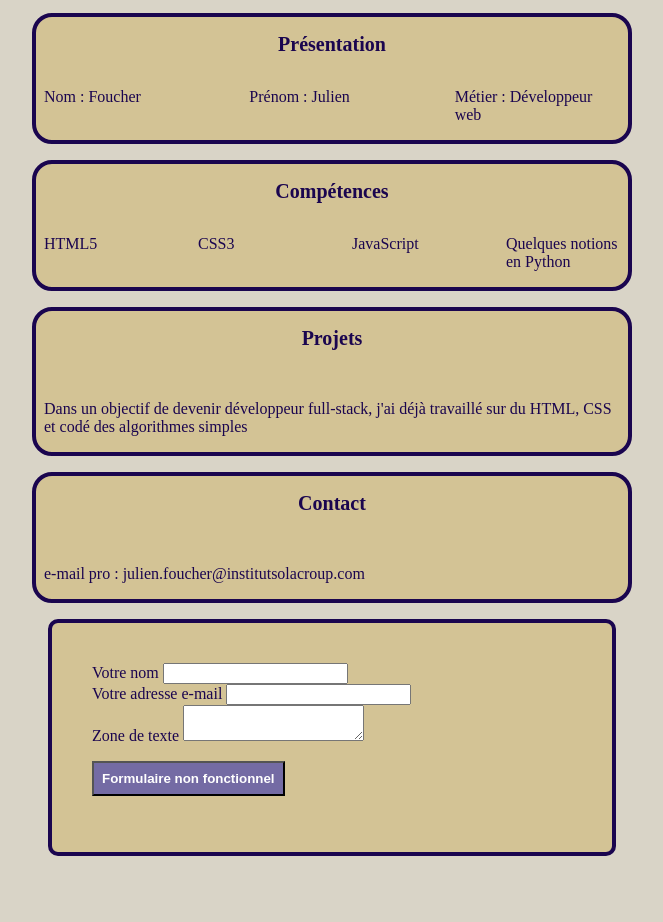
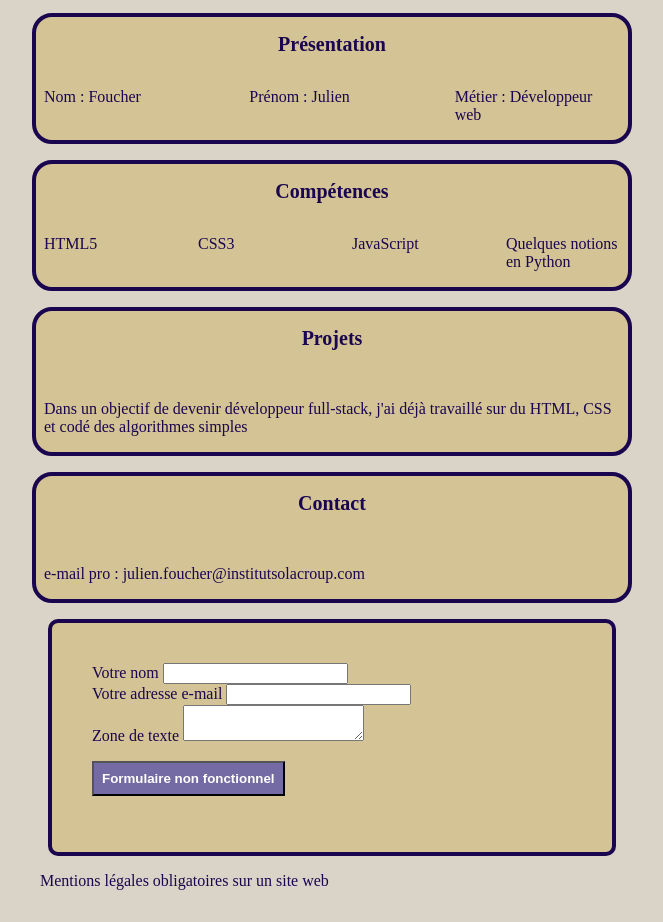
Before and after one commit to julienfoucher-blip/page-perso, a plain HTML site: page index.html in a window 1280 px wide. Shown: the part 90-1012 px from the top of the page, without its empty margins (308-971 px from the left). Before the commit the page ends 966 px from the top, so only its background shows below. Drawn offline with Linux system fonts and the light colour scheme.

Commit message:
Ajout d'un pied de page avec les mentions légales

```diff
--- a/index.html
+++ b/index.html
@@ -57,6 +57,9 @@
         <br>
         <button type="submit">Formulaire non fonctionnel</button>
       </form>
+      <footer>
+        <p>Mentions légales obligatoires sur un site web</p>
+      </footer>
     </main>
   </body>
 </html>
```
